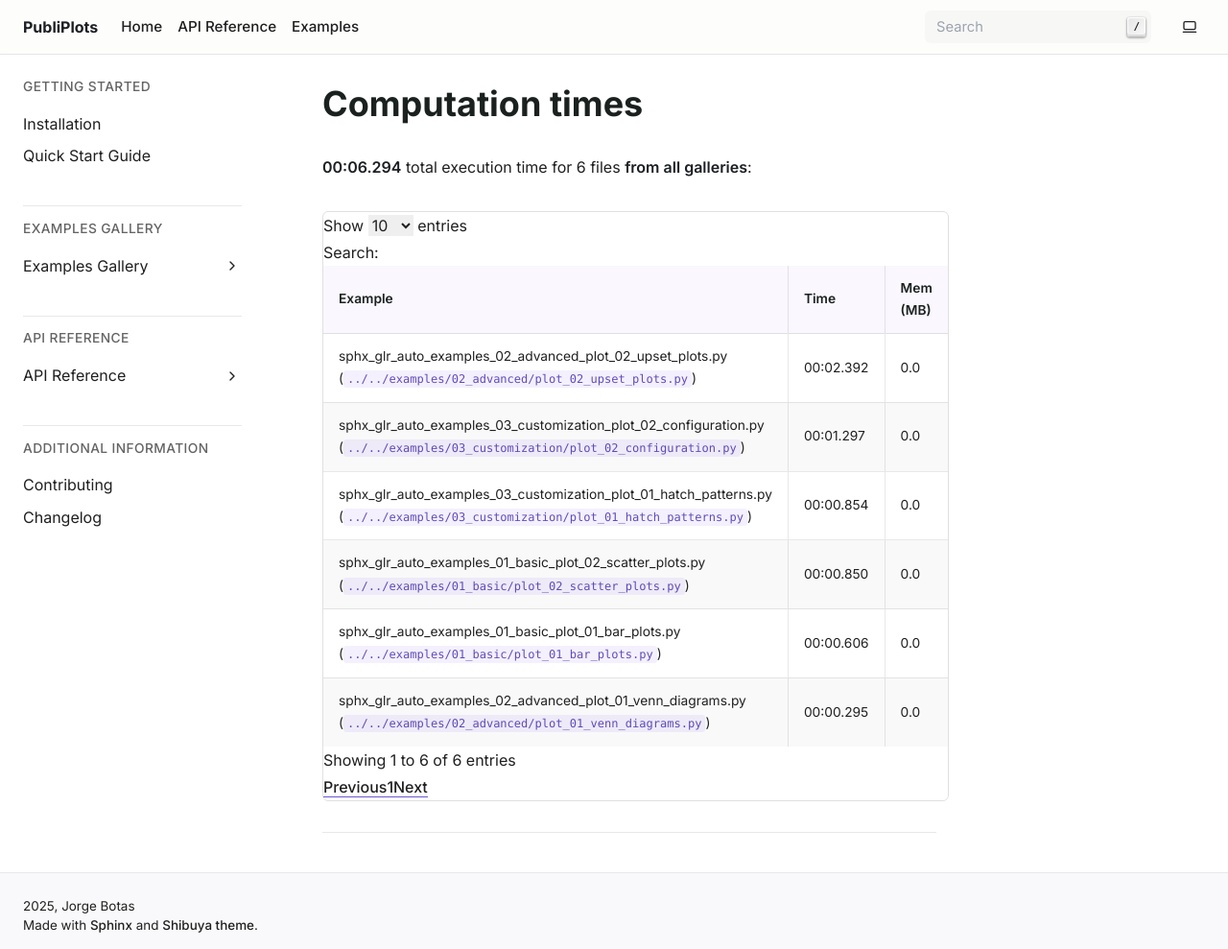
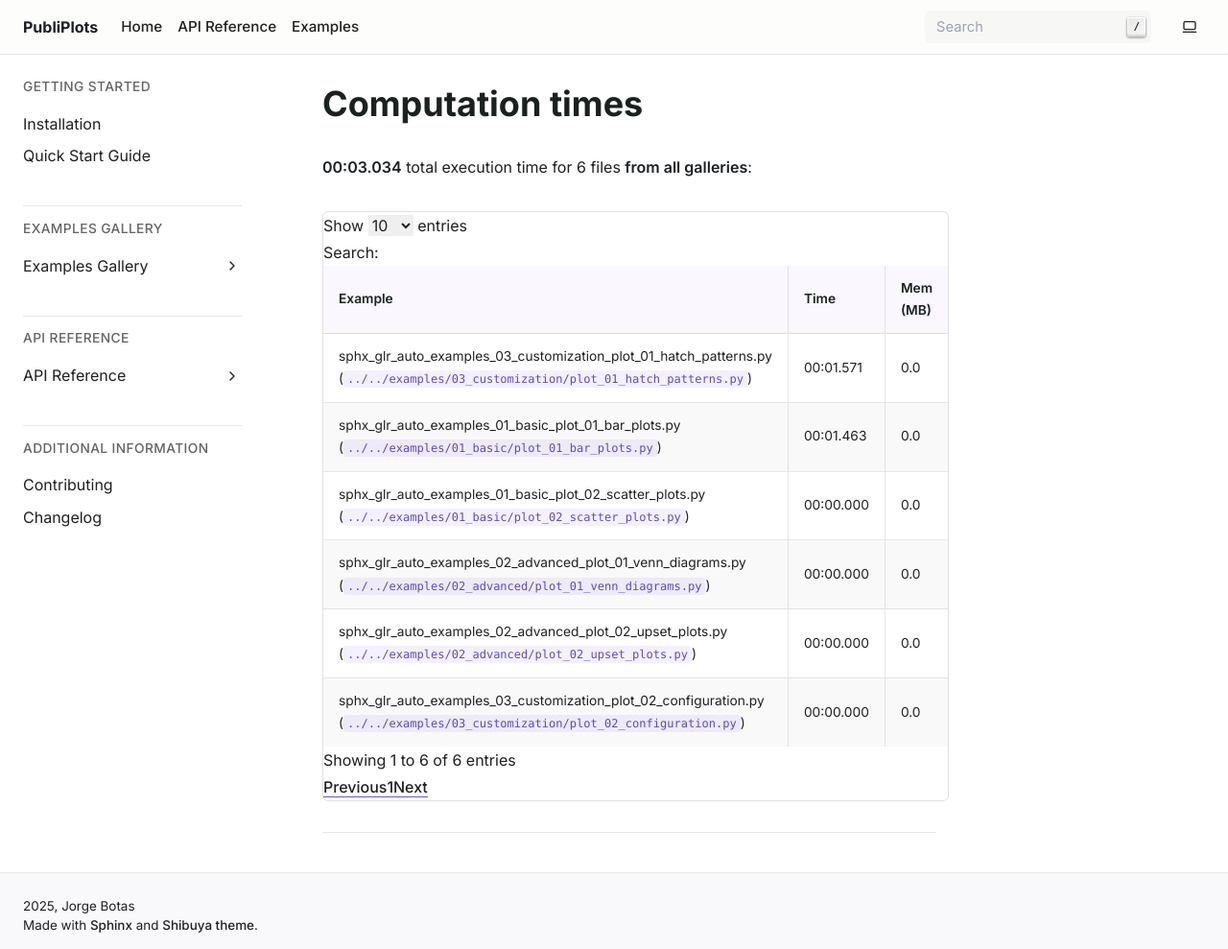
Before and after one commit to jorgebotas/prettyplot, a Sphinx documentation site: the page built from docs/source/sg_execution_times.rst, in a window 1280 px wide and 989 px high. Shown: the whole window at 96% size. Built offline with Sphinx 7.4.7, drawn with Linux system fonts in a browser that asks for light colours; pages that are not in the unit, such as notebooks, are missing from menus; a script that is not in the unit is left out.

Commit message:
Update sphinx-gallery execution times

```diff
--- a/docs/source/sg_execution_times.rst
+++ b/docs/source/sg_execution_times.rst
@@ -6,7 +6,7 @@
 
 Computation times
 =================
-**00:06.294** total execution time for 6 files **from all galleries**:
+**00:03.034** total execution time for 6 files **from all galleries**:
 
 .. container::
 
@@ -32,21 +32,21 @@ Computation times
    * - Example
      - Time
      - Mem (MB)
+   * - :ref:`sphx_glr_auto_examples_03_customization_plot_01_hatch_patterns.py` (``../../examples/03_customization/plot_01_hatch_patterns.py``)
+     - 00:01.571
+     - 0.0
+   * - :ref:`sphx_glr_auto_examples_01_basic_plot_01_bar_plots.py` (``../../examples/01_basic/plot_01_bar_plots.py``)
+     - 00:01.463
+     - 0.0
+   * - :ref:`sphx_glr_auto_examples_01_basic_plot_02_scatter_plots.py` (``../../examples/01_basic/plot_02_scatter_plots.py``)
+     - 00:00.000
+     - 0.0
+   * - :ref:`sphx_glr_auto_examples_02_advanced_plot_01_venn_diagrams.py` (``../../examples/02_advanced/plot_01_venn_diagrams.py``)
+     - 00:00.000
+     - 0.0
    * - :ref:`sphx_glr_auto_examples_02_advanced_plot_02_upset_plots.py` (``../../examples/02_advanced/plot_02_upset_plots.py``)
-     - 00:02.392
+     - 00:00.000
      - 0.0
    * - :ref:`sphx_glr_auto_examples_03_customization_plot_02_configuration.py` (``../../examples/03_customization/plot_02_configuration.py``)
-     - 00:01.297
+     - 00:00.000
      - 0.0
-   * - :ref:`sphx_glr_auto_examples_03_customization_plot_01_hatch_patterns.py` (``../../examples/03_customization/plot_01_hatch_patterns.py``)
-     - 00:00.854
-     - 0.0
-   * - :ref:`sphx_glr_auto_examples_01_basic_plot_02_scatter_plots.py` (``../../examples/01_basic/plot_02_scatter_plots.py``)
-     - 00:00.850
-     - 0.0
-   * - :ref:`sphx_glr_auto_examples_01_basic_plot_01_bar_plots.py` (``../../examples/01_basic/plot_01_bar_plots.py``)
-     - 00:00.606
-     - 0.0
-   * - :ref:`sphx_glr_auto_examples_02_advanced_plot_01_venn_diagrams.py` (``../../examples/02_advanced/plot_01_venn_diagrams.py``)
-     - 00:00.295
-     - 0.0
```
